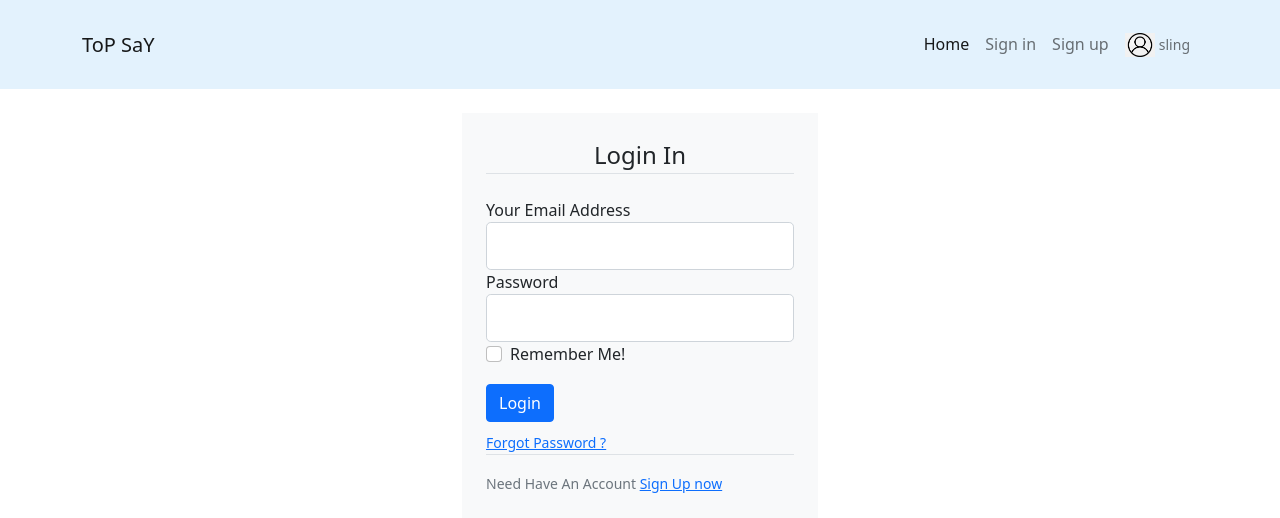
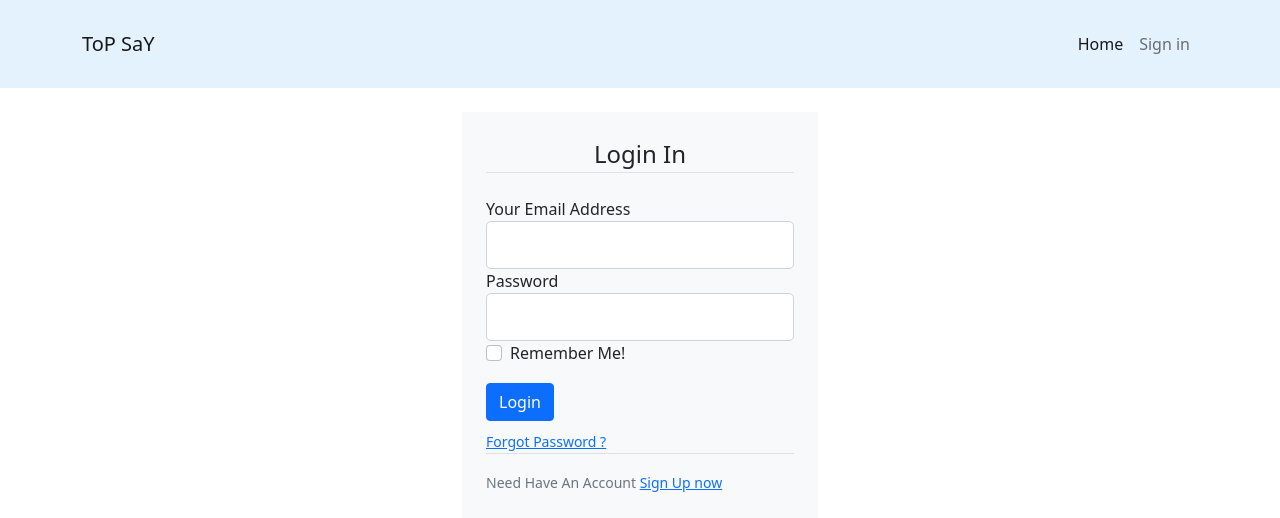
Before and after one commit to sling254/top-say, a Flask app: page /authenticate/login in a window 1280 px wide. Shown: the top 518 px of the page. Run offline with Flask 2, Linux system fonts and the light colour scheme.

Commit message:
add profile view and authentication to the navbar

```diff
--- a/app/templates/base.html
+++ b/app/templates/base.html
@@ -26,19 +26,21 @@
                 <li class="nav-item">
                   <a class="nav-link active" aria-current="page" href="#">Home</a>
                 </li>
-                <li class="nav-item">
-                  <a class="nav-link" href="#">Sign in</a>
+                {% if current_user.is_authenticated %}
+                <li>
+                  <a href="{{url_for('main.profile',name=current_user.username)}}" class="nav-link">
+                    <img src="{{ url_for('static', filename='profileicon.png')}}" alt="" height="24" width="30" class="d-inline-block align-text-top">
+                    <caption><small>{{current_user.username}}</small></caption>
+                  </a>
                 </li>
                 <li class="nav-item">
-                  <a class="nav-link" href="#">Sign up</a>
+                  <a class="nav-link" href="{{url_for('auth.logout')}}">Sign out</a>
                 </li>
-                <li>
-                  <a href="" class="nav-link">
-                    <img src="{{ url_for('static', filename='profileicon.png')}}" alt="" height="24" width="30" class="d-inline-block align-text-top">
-                    <caption><small>sling</small></caption>
-                  </a>
-
+                {% else %}
+                <li class="nav-item">
+                  <a class="nav-link" href="{{url_for('auth.login')}}">Sign in</a>
                 </li>
+                {% endif %}
               </ul>
             </div>
           </div>
```
Also changed, not shown: app/main/views.py (+20 -1 lines), app/main/forms.py (added).
